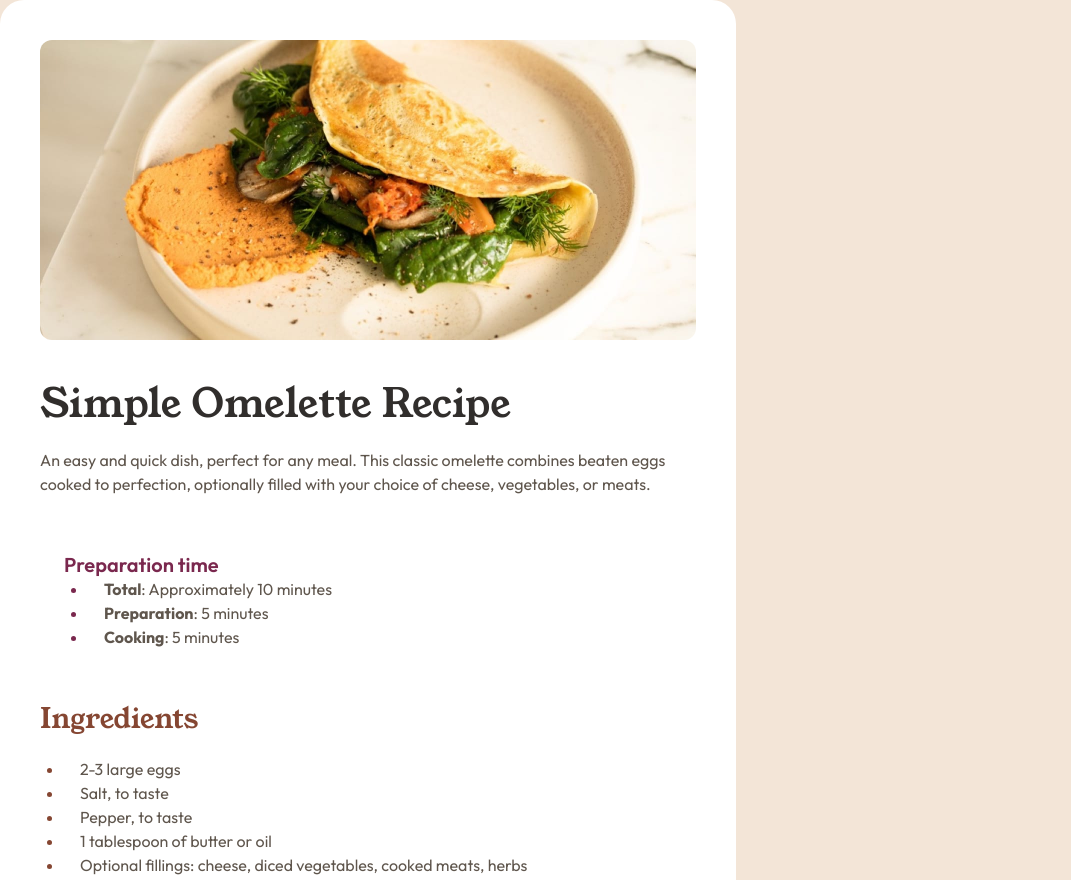
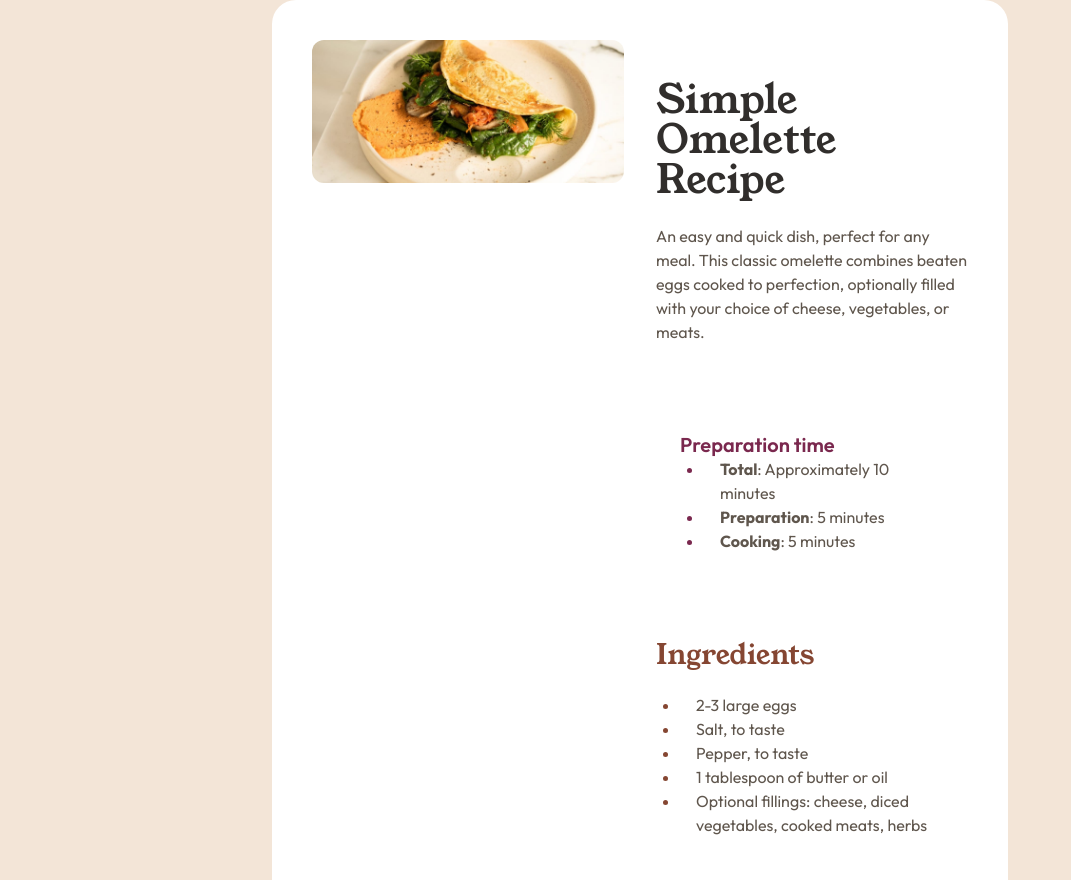
Before and after one commit to kevinematic/recipe-page, a plain HTML site: page index.html in a window 1280 px wide. Shown: the top 880 px of the page, without its empty margins (0-1071 px from the left). Drawn offline with Linux system fonts and the light colour scheme.

Commit message:
Add responsive grid and layout styles

```diff
--- a/css/grid.css
+++ b/css/grid.css
@@ -0,0 +1,40 @@
+.recipe-grid {
+  display: grid;
+  gap: var(--spacing-400);
+}
+
+@media (min-width: 48rem) {
+  .recipe-grid {
+    grid-template-columns: 1fr 1fr;
+    grid-template-areas:
+      "image header"
+      "image preparation"
+      "image ingredients"
+      "image instructions"
+      "image nutrition";
+  }
+
+  .recipe-grid img {
+    grid-area: image;
+  }
+
+  .recipe-grid .recipe-header {
+    grid-area: header;
+  }
+
+  .recipe-grid .preparation {
+    grid-area: preparation;
+  }
+
+  .recipe-grid .ingredients {
+    grid-area: ingredients;
+  }
+
+  .recipe-grid .instructions {
+    grid-area: instructions;
+  }
+
+  .recipe-grid .nutrition {
+    grid-area: nutrition;
+  }
+}
--- a/css/spacing.css
+++ b/css/spacing.css
@@ -37,6 +37,8 @@ section.nutrition {
 }
 
 main {
-  width: 736px;
+  max-width: 736px;
+  width: 100%;
   padding: var(--spacing-500);
+  margin: 0 auto;
 }
--- a/css/style.css
+++ b/css/style.css
@@ -3,8 +3,9 @@ body {
 }
 
 img {
-  width: 656px;
-  height: 300px;
+  width: 100%;
+  height: auto;
+  max-width: 656px;
   border-radius: 12px;
 }
 
--- a/index.html
+++ b/index.html
@@ -6,6 +6,7 @@
     <link rel="stylesheet" href="css/reset.css" />
     <link rel="stylesheet" href="css/colors.css" />
     <link rel="stylesheet" href="css/fonts.css" />
+    <link rel="stylesheet" href="css/grid.css" />
     <link rel="stylesheet" href="css/table.css" />
     <link rel="stylesheet" href="css/spacing.css" />
     <link rel="stylesheet" href="css/style.css" />
```
